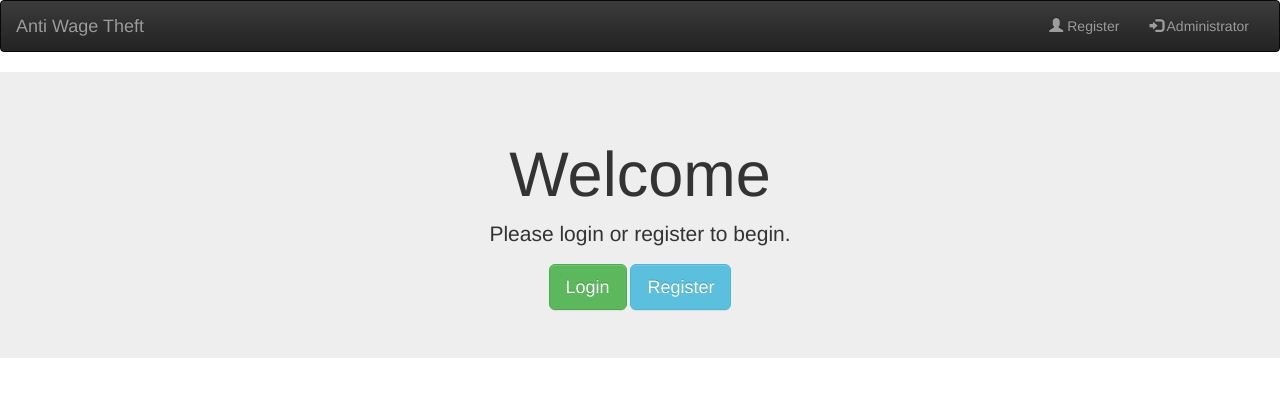
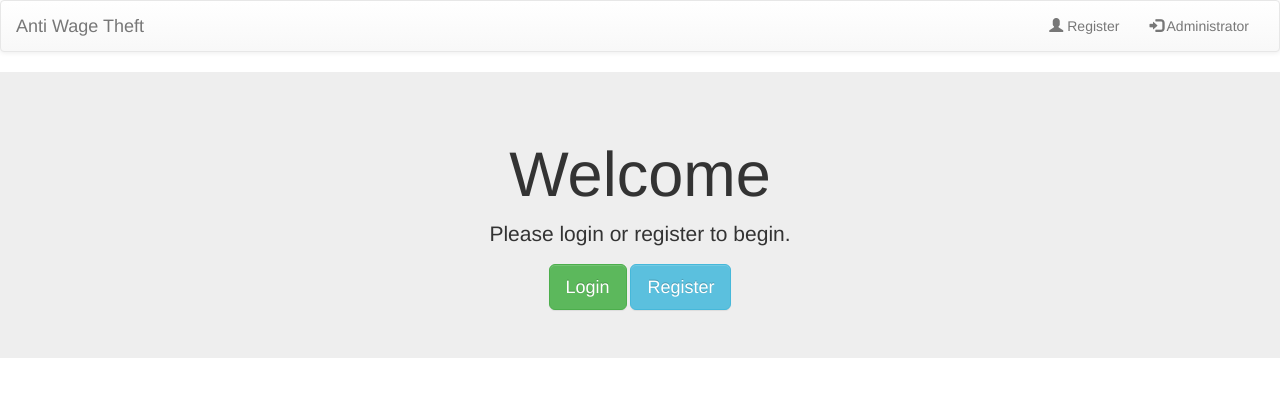
Before and after one commit to InformaticsProjectSpring2016/project, a PHP site: page /index.php in a window 1280 px wide. Shown: the top 420 px of the page. Run offline with PHP 8.4, Linux system fonts and the light colour scheme; some libraries are stand-ins or nearby versions.

Commit message:
change header to default colors

```diff
--- a/header.php
+++ b/header.php
@@ -32,7 +32,7 @@ include_once("UTILITIES/config.php");
 
 
 <body>
-	<nav class="navbar navbar-inverse">
+	<nav class="navbar navbar-default">
 	  <div class="container-fluid">
 	    <div class="navbar-header">
 	      <button type="button" class="navbar-toggle" data-toggle="collapse" data-target="#myNavbar">
```
